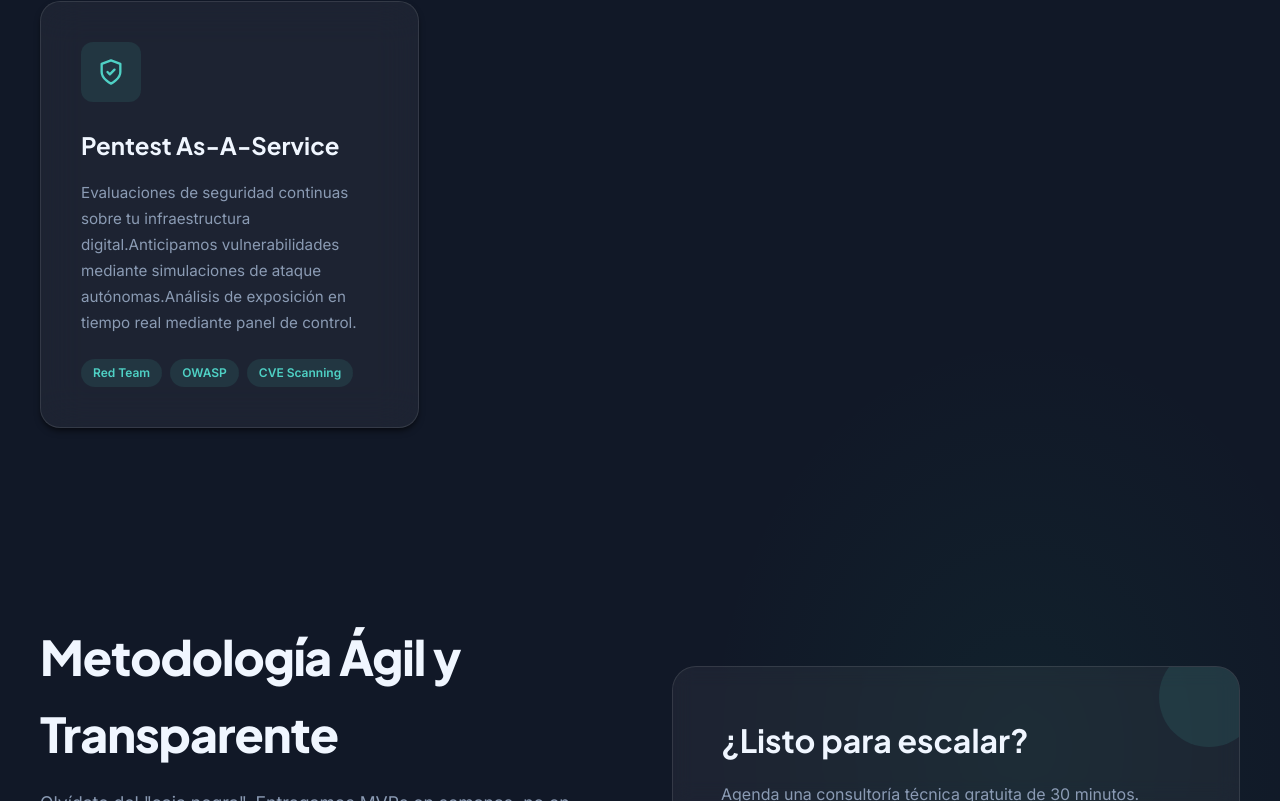
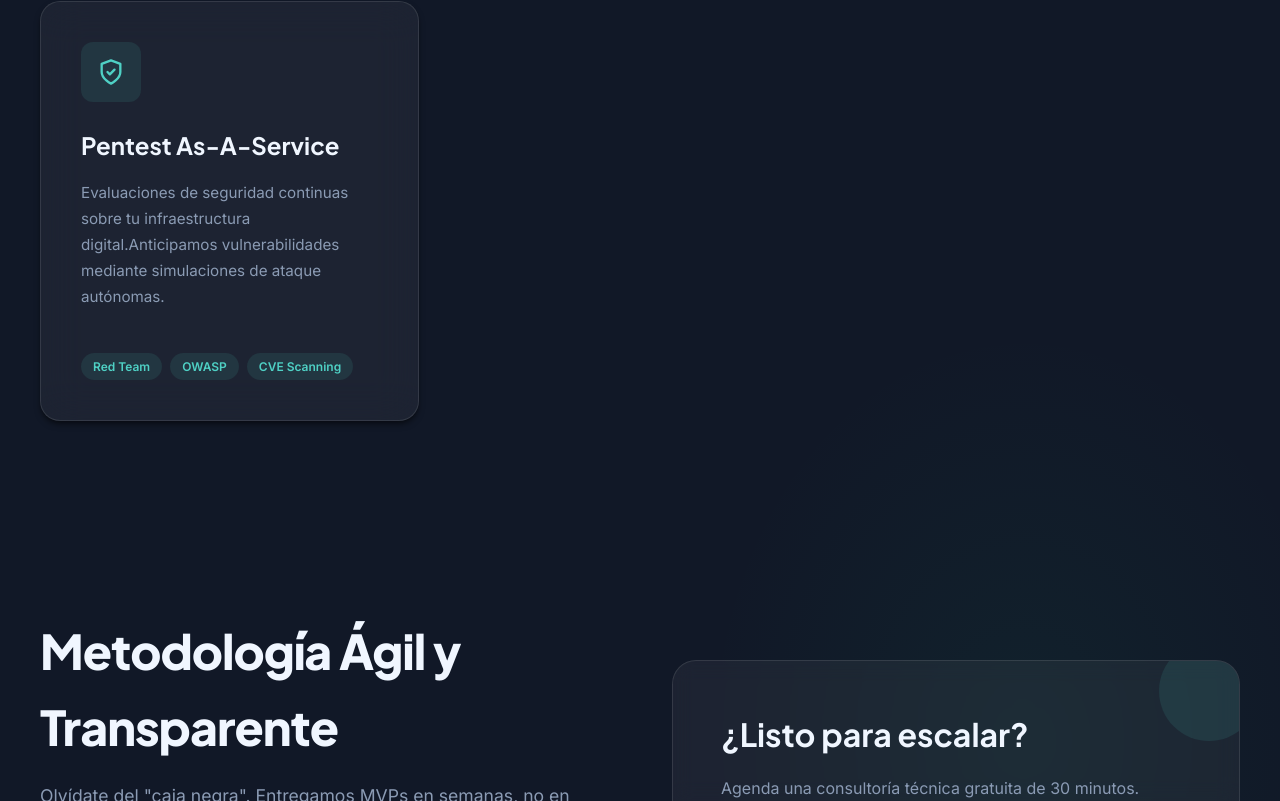
Before and after one commit to damiar12/ELEPHY, a React (Vite) app: page /servicios in a window 1280 px wide. Shown: the part 1456-2257 px from the top of the page. Built offline with nearby package versions, Linux system fonts and the light colour scheme.

Commit message:
update: Refactor seccion PTaaS en servicios

```diff
--- a/src/pages/Servicios.jsx
+++ b/src/pages/Servicios.jsx
@@ -78,7 +78,7 @@ export default function Servicios() {
     ,{
       icon: <svg width="28" height="28" viewBox="0 0 24 24" fill="none" stroke="currentColor" strokeWidth="2" strokeLinecap="round" strokeLinejoin="round"><path d="M12 22s8-4 8-10V5l-8-3-8 3v7c0 6 8 10 8 10z"></path><path d="m9 12 2 2 4-4"/></svg>,
       title: "Pentest As-A-Service",
-      description: "Evaluaciones de seguridad continuas sobre tu infraestructura digital.Anticipamos vulnerabilidades mediante simulaciones de ataque autónomas.Análisis de exposición en tiempo real mediante panel de control.",
+      description: "Evaluaciones de seguridad continuas sobre tu infraestructura digital.Anticipamos vulnerabilidades mediante simulaciones de ataque autónomas.",
       tags: ["Red Team", "OWASP", "CVE Scanning"]
 }
   ]
```
